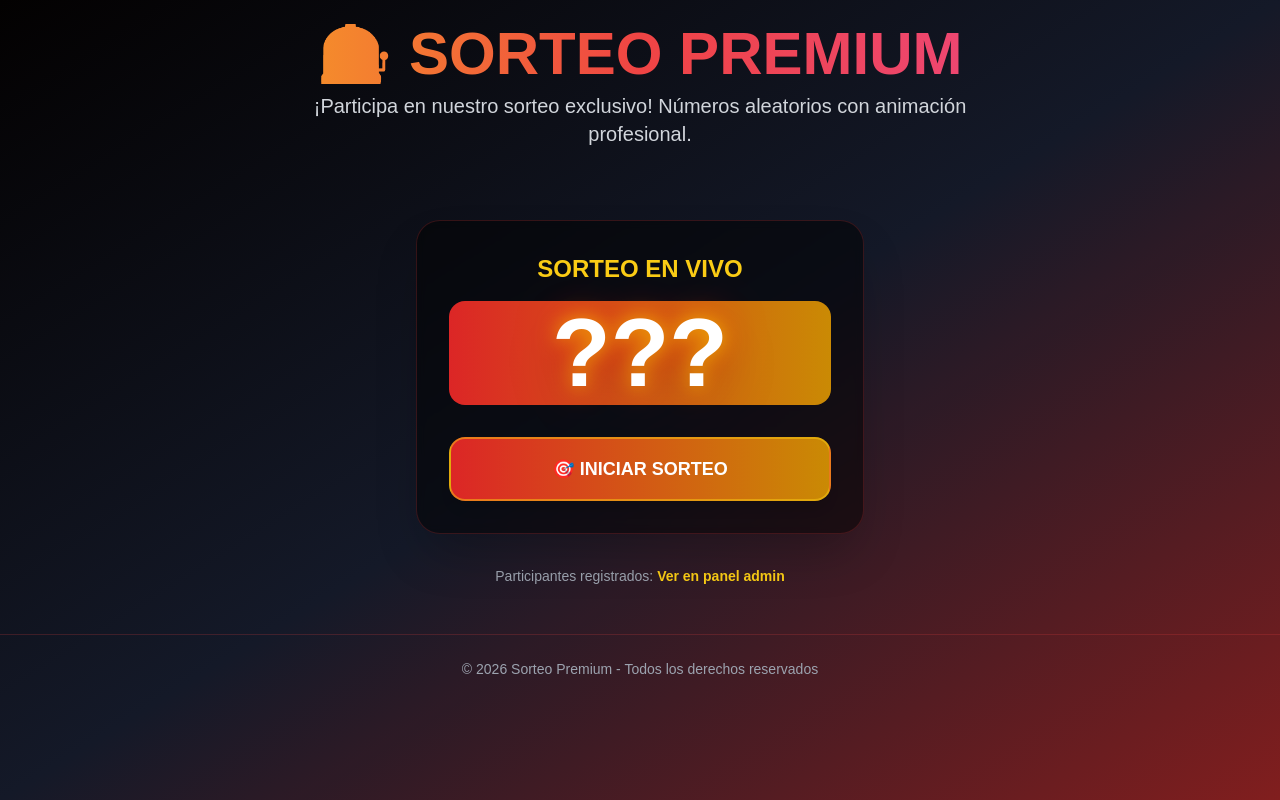
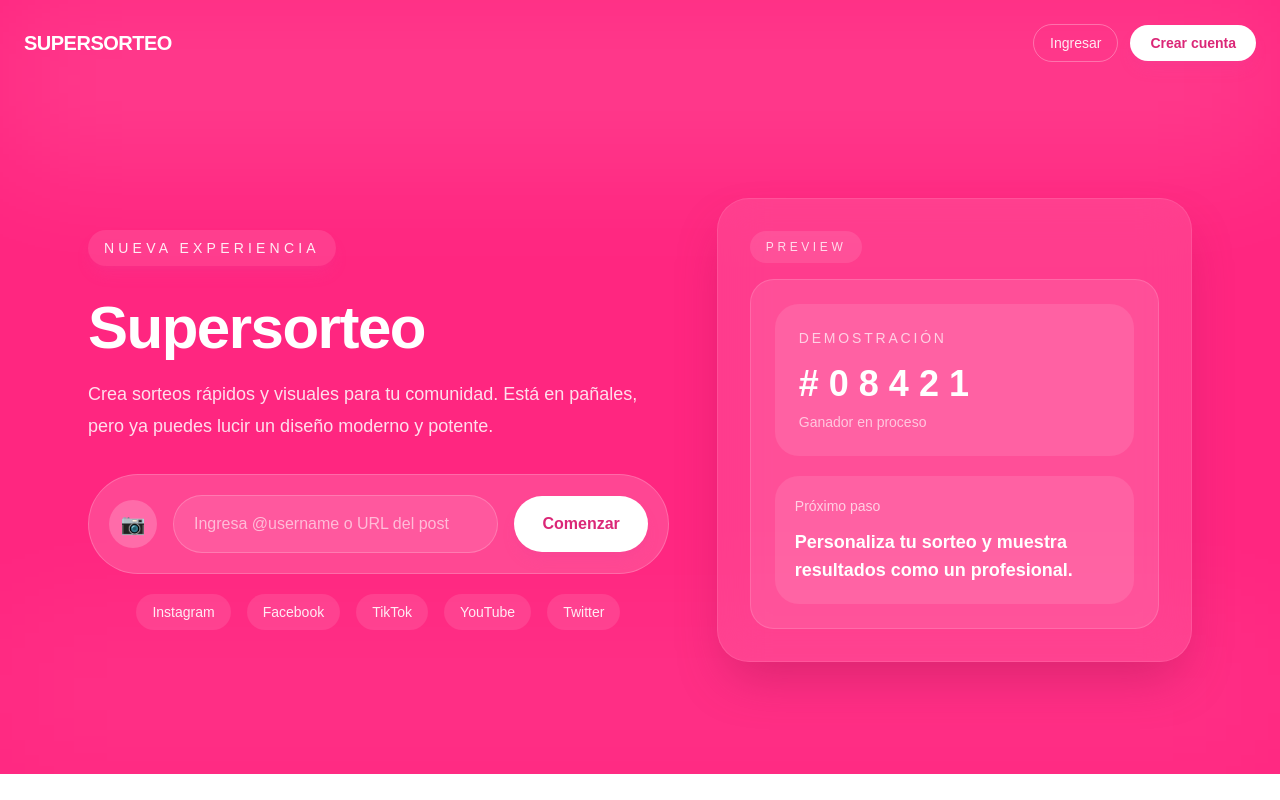
Before and after one commit to vidafem/sorteo, a Next.js app: page / in a window 1280 px wide. Shown: the top 800 px of the page. Built offline with nearby package versions, Linux system fonts and the light colour scheme; no server answers.

Commit message:
Fix syntax errors and update landing page design

```diff
--- a/app/layout.tsx
+++ b/app/layout.tsx
@@ -7,8 +7,8 @@ const inter = Inter({
 });
 
 export const metadata: Metadata = {
-  title: "Sorteo",
-  description: "Aplicación de sorteo con Supabase",
+  title: "Supersorteo",
+  description: "Landing page de Supersorteo con diseño moderno para sorteos.",
 };
 
 export default function RootLayout({
--- a/app/page.tsx
+++ b/app/page.tsx
@@ -1,113 +1,101 @@
-"use client";
+export default function Home() {
+  return (
+    <main className="min-h-screen bg-[#ff2680] text-white">
+      <div className="relative overflow-hidden">
+        <div className="absolute inset-x-0 top-0 h-40 bg-white/10 blur-3xl" />
+        <div className="absolute inset-x-0 bottom-0 h-40 bg-white/5 blur-3xl" />
 
-export const dynamic = 'force-dynamic';
+        <nav className="relative z-10 max-w-7xl mx-auto px-6 py-6 flex items-center justify-between gap-6">
+          <div className="text-xl font-black tracking-tight uppercase">Supersorteo</div>
+          <div className="flex items-center gap-3">
+            <button className="rounded-full border border-white/30 px-4 py-2 text-sm text-white/90 hover:bg-white/10 transition">Ingresar</button>
+            <button className="rounded-full bg-white text-pink-600 px-5 py-2 text-sm font-semibold shadow-lg shadow-pink-500/20 hover:bg-gray-100 transition">Crear cuenta</button>
+          </div>
+        </nav>
 
-import { useState, useEffect, useRef } from "react";
-import { getGanador } from "@/src/lib/queries";
-import NumberDisplay from "@/src/components/sorteo/NumberDisplay";
-import Button from "@/src/components/ui/Button";
-import Confetti from "react-confetti";
-import { useWindowSize } from "react-use";
+        <section className="relative z-10 max-w-6xl mx-auto px-6 py-20 sm:py-28">
+          <div className="grid gap-12 lg:grid-cols-[1.1fr_0.9fr] items-center">
+            <div className="space-y-8">
+              <div className="inline-flex items-center gap-3 rounded-full bg-white/10 px-4 py-2 text-sm uppercase tracking-[0.3em] text-white/90 shadow-lg shadow-pink-500/20">
+                Nueva experiencia
+              </div>
 
-export default function Home() {
-  const [numero, setNumero] = useState<number | null>(null);
-  const [animando, setAnimando] = useState(false);
-  const [showConfetti, setShowConfetti] = useState(false);
-  const intervalRef = useRef<number | null>(null);
-  const timeoutRef = useRef<number | null>(null);
-  const { width, height } = useWindowSize();
+              <div className="space-y-5">
+                <h1 className="text-5xl sm:text-6xl font-extrabold tracking-tight">Supersorteo</h1>
+                <p className="max-w-xl text-lg text-white/85 leading-8">
+                  Crea sorteos rápidos y visuales para tu comunidad. Está en pañales, pero ya puedes lucir un diseño moderno y potente.
+                </p>
+              </div>
 
-  useEffect(() => {
-    return () => {
-      if (intervalRef.current) window.clearInterval(intervalRef.current);
-      if (timeoutRef.current) window.clearTimeout(timeoutRef.current);
-    };
-  }, []);
+              <div className="space-y-5">
+                <div className="rounded-full bg-white/15 border border-white/20 shadow-[0_35px_120px_-80px_rgba(255,255,255,0.8)]">
+                  <div className="flex flex-col sm:flex-row items-center gap-4 p-4 sm:p-5">
+                    <span className="flex h-12 w-12 items-center justify-center rounded-full bg-white/20 text-xl">📷</span>
+                    <input
+                      type="text"
+                      placeholder="Ingresa @username o URL del post"
+                      className="flex-1 min-w-0 rounded-full border border-white/20 bg-white/10 px-5 py-4 text-white placeholder:text-white/60 focus:border-white/40 focus:outline-none focus:ring-2 focus:ring-white/20"
+                    />
+                    <button className="rounded-full bg-white text-pink-600 px-7 py-4 text-base font-semibold shadow-lg shadow-pink-500/20 hover:bg-gray-100 transition">Comenzar</button>
+                  </div>
+                </div>
 
-  const iniciarSorteo = async () => {
-    setAnimando(true);
-    setShowConfetti(false);
+                <div className="flex flex-wrap items-center justify-center gap-4 text-white/90 text-sm">
+                  <span className="inline-flex items-center gap-2 rounded-full bg-white/10 px-4 py-2">Instagram</span>
+                  <span className="inline-flex items-center gap-2 rounded-full bg-white/10 px-4 py-2">Facebook</span>
+                  <span className="inline-flex items-center gap-2 rounded-full bg-white/10 px-4 py-2">TikTok</span>
+                  <span className="inline-flex items-center gap-2 rounded-full bg-white/10 px-4 py-2">YouTube</span>
+                  <span className="inline-flex items-center gap-2 rounded-full bg-white/10 px-4 py-2">Twitter</span>
+                </div>
+              </div>
+            </div>
 
-    intervalRef.current = window.setInterval(() => {
-      setNumero(Math.floor(Math.random() * 999));
-    }, 80);
-
-    timeoutRef.current = window.setTimeout(async () => {
-      if (intervalRef.current) window.clearInterval(intervalRef.current);
-
-      const ganador = await getGanador();
-
-      if (ganador) {
-        setNumero(ganador.ticket_bloqueado);
-        setShowConfetti(true);
-      }
-
-      setAnimando(false);
-    }, 4000);
-  };
-
-  return (
-    <main className="min-h-screen bg-gradient-to-br from-black via-gray-900 to-red-900 text-white relative overflow-hidden">
-      {showConfetti && (
-        <Confetti
-          width={width}
-          height={height}
-          recycle={false}
-          numberOfPieces={500}
-          colors={['#FFD700', '#FF0000', '#FFA500', '#FFFF00', '#FF69B4']}
-        />
-      )}
-
-      <div className="absolute inset-0 opacity-20">
-        <div className="w-full h-full bg-red-500/5"></div>
+            <div className="rounded-[2rem] border border-white/10 bg-white/10 p-8 shadow-2xl shadow-pink-800/40 backdrop-blur-xl">
+              <div className="space-y-4">
+                <div className="inline-flex rounded-full bg-white/10 px-4 py-2 text-xs uppercase tracking-[0.3em] text-white/80">Preview</div>
+                <div className="rounded-[1.5rem] border border-white/15 bg-white/10 p-6 text-center">
+                  <div className="mb-5 rounded-3xl bg-white/10 p-6 text-left">
+                    <p className="text-sm uppercase tracking-[0.2em] text-white/70">Demostración</p>
+                    <p className="mt-4 text-4xl font-semibold text-white"># 0 8 4 2 1</p>
+                    <p className="mt-2 text-sm text-white/65">Ganador en proceso</p>
+                  </div>
+                  <div className="rounded-3xl bg-white/10 p-5 text-left">
+                    <p className="text-sm text-white/70">Próximo paso</p>
+                    <p className="mt-3 text-lg font-semibold text-white">Personaliza tu sorteo y muestra resultados como un profesional.</p>
+                  </div>
+                </div>
+              </div>
+            </div>
+          </div>
+        </section>
       </div>
 
-      <header className="relative z-10 p-6 text-center">
-        <h1 className="text-6xl font-bold bg-gradient-to-r from-yellow-400 via-red-500 to-pink-500 bg-clip-text text-transparent mb-2">
-          🎰 SORTEO PREMIUM
-        </h1>
-        <p className="text-xl text-gray-300 max-w-2xl mx-auto">
-          ¡Participa en nuestro sorteo exclusivo! Números aleatorios con animación profesional.
-        </p>
-      </header>
+      <section className="bg-white text-slate-900 pb-20">
+        <div className="max-w-6xl mx-auto px-6 py-16">
+          <div className="max-w-3xl">
+            <p className="text-sm uppercase tracking-[0.3em] text-pink-600">Apps de sorteos más usadas</p>
+            <h2 className="mt-4 text-4xl font-bold tracking-tight">Estilo profesional para tu próximo sorteo</h2>
+            <p className="mt-4 text-lg text-slate-600 leading-8">
+              Crea una presencia visual impecable sin necesidad de funcionalidad completa aún. Este diseño ya tiene el carapacho que necesitas.
+            </p>
+          </div>
 
-      <div className="relative z-10 flex flex-col items-center justify-center flex-1 px-6 py-12">
-        <div className="bg-black/50 backdrop-blur-sm rounded-3xl p-8 shadow-2xl border border-red-500/20 max-w-md w-full">
-          <div className="text-center mb-8">
-            <h2 className="text-2xl font-semibold text-yellow-400 mb-4">SORTEO EN VIVO</h2>
-            <div className="bg-gradient-to-r from-red-600 to-yellow-600 p-1 rounded-2xl">
-              <NumberDisplay numero={numero} />
+          <div className="mt-12 grid gap-6 sm:grid-cols-2 lg:grid-cols-3">
+            <div className="rounded-3xl border border-slate-200 bg-white p-6 shadow-xl shadow-slate-200/40">
+              <h3 className="text-xl font-semibold text-slate-900">Diseño rápido</h3>
+              <p className="mt-3 text-slate-600">Hero llamativo con CTA y caja de entrada clara.</p>
+            </div>
+            <div className="rounded-3xl border border-slate-200 bg-white p-6 shadow-xl shadow-slate-200/40">
+              <h3 className="text-xl font-semibold text-slate-900">Responsive</h3>
+              <p className="mt-3 text-slate-600">Funciona bien en escritorio y dispositivos móviles.</p>
+            </div>
+            <div className="rounded-3xl border border-slate-200 bg-white p-6 shadow-xl shadow-slate-200/40">
+              <h3 className="text-xl font-semibold text-slate-900">Tono premium</h3>
+              <p className="mt-3 text-slate-600">Colores vibrantes y componentes elegantes.</p>
             </div>
           </div>
-
-          <div className="text-center">
-            <Button
-              onClick={iniciarSorteo}
-              disabled={animando}
-              className="w-full py-4 text-lg font-bold bg-gradient-to-r from-red-600 to-yellow-600 hover:from-red-700 hover:to-yellow-700 transform hover:scale-105 transition-all duration-200 shadow-lg"
-            >
-              {animando ? 'SORTEANDO...' : '🎯 INICIAR SORTEO'}
-            </Button>
-            {animando && (
-              <p className="mt-4 text-sm text-gray-400 animate-pulse">
-                Generando números aleatorios...
-              </p>
-            )}
-          </div>
         </div>
-
-        <div className="mt-8 text-center max-w-md">
-          <p className="text-sm text-gray-400">
-            Participantes registrados: <span className="text-yellow-400 font-semibold">Ver en panel admin</span>
-          </p>
-        </div>
-      </div>
-
-      <footer className="relative z-10 p-6 text-center border-t border-red-500/20">
-        <p className="text-sm text-gray-400">
-          © 2026 Sorteo Premium - Todos los derechos reservados
-        </p>
-      </footer>
+      </section>
     </main>
   );
 }
```
